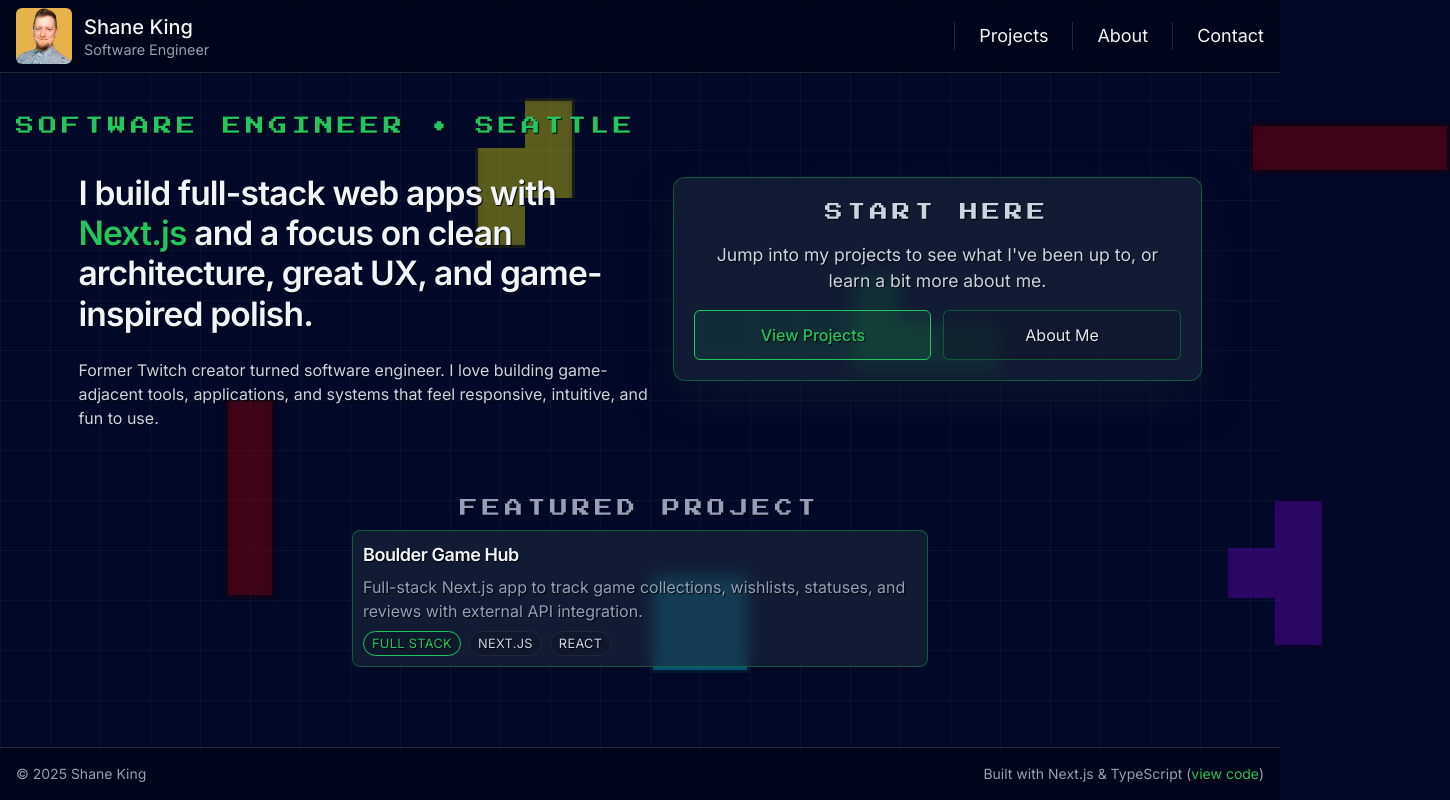
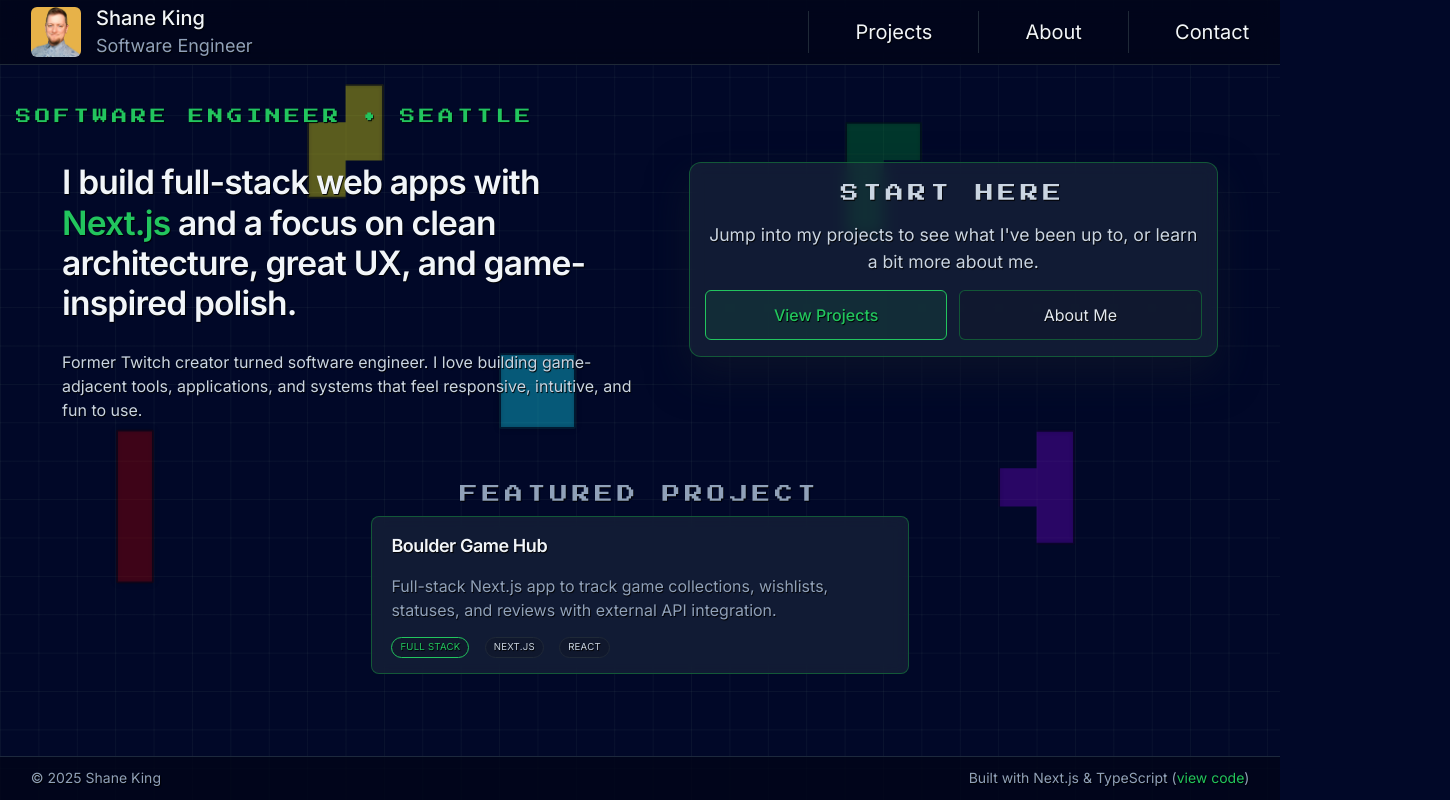
Before and after one commit to shane-m-king/portfolio, a Next.js app: page / in a window 1280 px wide. Shown: the whole page, 1450 px wide, since content can reach past the window. Built offline with nearby package versions, Linux system fonts and the light colour scheme.

Commit message:
Fixed spacing for multiple desktop screen sizes

```diff
--- a/app/globals.css
+++ b/app/globals.css
@@ -6,7 +6,8 @@
   --background: #020617;
   --foreground: #e5e7eb;
 
-  --tetris-unit: 50px; /* Changes tetris block size and grid size */
+  /* Tetris block + grid size */
+  --tetris-unit: max(3dvw, 12px);
 }
 
 @theme inline {
@@ -33,7 +34,13 @@ body {
   overflow-x: hidden;
   font-family: var(--font-body), system-ui, -apple-system, BlinkMacSystemFont,
     "Segoe UI", sans-serif;
-  text-shadow: 1px 1px 1px black;
+
+  /* Replaces 1px shadow with proportional equivalent */
+  text-shadow:
+    calc(var(--tetris-unit) * 0.02)
+    calc(var(--tetris-unit) * 0.02)
+    calc(var(--tetris-unit) * 0.02)
+    black;
 }
 
 /* Press Start 2P Font */
@@ -112,9 +119,9 @@ body {
 
   /* Pixel heading label */
   .nk-heading-pixel {
-  @apply text-[0.7rem] tracking-[0.25em] uppercase text-nk-accent;
-  font-family: var(--font-pixel), monospace; /* <-- moved out of @apply */
-}
+    @apply text-[0.7rem] tracking-[0.25em] uppercase text-nk-accent;
+    font-family: var(--font-pixel), monospace;
+  }
 
   /* Link style */
   .nk-link {
@@ -128,14 +135,23 @@ body {
 .tetris-block {
   position: absolute;
   box-sizing: border-box;
+
   width: calc(var(--tetris-unit) * var(--w));
   height: calc(var(--tetris-unit) * var(--h));
   opacity: 0.4;
-  border: 3px solid rgba(0, 0, 0, 0.75);
+
+  /* Replace 3px with proportional border */
+  border-width: calc(var(--tetris-unit) * 0.06);
+  border-style: solid;
+  border-color: rgba(0, 0, 0, 0.75);
+
+  /* Replace 8px + 6px shadows with proportional values */
   box-shadow:
-    0 0 8px rgba(0, 0, 0, 0.4),
-    inset 0 0 6px rgba(0, 0, 0, 0.2);
-  border-radius: 3px;
+    0 0 calc(var(--tetris-unit) * 0.16) rgba(0, 0, 0, 0.4),
+    inset 0 0 calc(var(--tetris-unit) * 0.12) rgba(0, 0, 0, 0.2);
+
+  /* Replace 3px with proportional radius */
+  border-radius: calc(var(--tetris-unit) * 0.06);
 }
 
 /* Tetris Block Colors */
--- a/app/page.tsx
+++ b/app/page.tsx
@@ -9,14 +9,31 @@ export default function HomePage() {
   return (
     <>
       <div className="hidden md:block"><TetrisBackdrop layout="home" /></div>
-      <p className="nk-heading-pixel text-[1.15rem] text-nk-accent">
+      <p className="nk-heading-pixel text-[calc(var(--tetris-unit)*0.4)] text-nk-accent">
           SOFTWARE ENGINEER • SEATTLE
       </p>
-      <section className="space-y-14 md:space-y-16 relative z-5 mt-1">
+      <section
+        className="
+          relative z-5
+          mt-[calc(var(--tetris-unit)*0.3)]
+          space-y-[calc(var(--tetris-unit)*1.2)]
+          md:space-y-[calc(var(--tetris-unit)*1.5)]
+        "
+      >
         {/* TWO-COLUMN HERO SECTION */}
-        <div className="grid gap-2 md:grid-cols-[minmax(0,2fr)_minmax(0,1.8fr)] ml-[5%] max-w-[90%] items-start">
+        <div
+          className="
+            grid
+            items-start
+            gap-[calc(var(--tetris-unit)*1)]
+            md:grid-cols-[minmax(0,2fr)_minmax(0,1.8fr)]
+            mx-auto
+            max-w-[calc(var(--tetris-unit)*120)]
+            px-[calc(var(--tetris-unit)*1.2)]
+          "
+        >
           {/* LEFT COLUMN: intro text */}
-          <div className="space-y-6 mt-7">
+          <div className="space-y-[calc(var(--tetris-unit)*0.7)] mt-[calc(var(--tetris-unit)*0.6)]">
             <h1 className="text-3xl md:text-[2.1rem] font-semibold tracking-tight max-w-[92%]">
               I build full-stack web apps with{" "}
               <span className="text-nk-accent">Next.js</span> and a focus on
@@ -31,8 +48,8 @@ export default function HomePage() {
           </div>
 
           {/* RIGHT COLUMN: CTA panel */}
-          <div className="space-y-5 mt-4 md:mt-8">
-            <div className="nk-card-elevated p-4 md:p-5 flex flex-col gap-3 bg-slate-800/60 backdrop-blur-sm border-nk-accent-muted/60">
+          <div className="space-y-[calc(var(--tetris-unit)*0.7)] mt-[calc(var(--tetris-unit)*0.6)]">
+            <div className="nk-card-elevated p-[calc(var(--tetris-unit)*0.4)] flex flex-col gap-[calc(var(--tetris-unit)*0.3)] bg-slate-800/60 backdrop-blur-sm border-nk-accent-muted/60">
               <p className="nk-heading-pixel text-center text-lg text-slate-300 mb-1">
                 START HERE
               </p>
@@ -62,7 +79,7 @@ export default function HomePage() {
 
         {/* FEATURED PROJECT — BELOW BOTH COLUMNS */}
         <div className="flex justify-center">
-          <div className="w-full max-w-xl">
+          <div className="w-full max-w-[calc(var(--tetris-unit)*14)]">
             <p className="nk-heading-pixel text-lg text-slate-400 mb-2 text-center">
               FEATURED PROJECT
             </p>
--- a/components/Footer.tsx
+++ b/components/Footer.tsx
@@ -1,9 +1,20 @@
 export default function Footer() {
   return (
-    <footer className="border-t border-slate-800 bg-slate-950/80 py-4 text-sm text-slate-400">
-      <div className="container mx-auto px-4 flex justify-between">
+    <footer className="border-t border-slate-800 bg-slate-950/80 py-[calc(var(--tetris-unit)*0.3)] text-sm text-slate-400">
+      <div
+        className="
+          mx-auto
+          w-full
+          px-[calc(var(--tetris-unit)*0.8)]
+          flex
+          items-center
+          justify-between
+          max-w-[calc(var(--tetris-unit)*120)]
+        "
+      >
         <span>© {new Date().getFullYear()} Shane King</span>
-        <span>
+
+        <span className="whitespace-nowrap">
           Built with Next.js &amp; TypeScript (
           <a
             href="https://github.com/shane-m-king/portfolio"
@@ -12,7 +23,8 @@ export default function Footer() {
             rel="noopener noreferrer"
           >
             view code
-            </a>)
+          </a>
+          )
         </span>
       </div>
     </footer>
--- a/components/NavBar.tsx
+++ b/components/NavBar.tsx
@@ -2,33 +2,91 @@ import Link from "next/link";
 
 export default function Navbar() {
   return (
-    <header className="border-b border-nk-border bg-slate-950/80 backdrop-blur-md sticky top-0 z-20">
-      <nav className="container mx-auto px-4 py-2 flex items-center justify-between">
-        <Link href="/" className="flex items-center gap-3">
-          <div className="relative w-14 h-14 rounded-md overflow-hidden">
+    <header
+      className="
+        border-b
+        border-nk-border
+        bg-slate-950/80
+        backdrop-blur-md
+        sticky
+        top-0
+        z-20
+      "
+    >
+      <nav
+        className="
+          mx-auto
+          w-full
+          flex
+          items-center
+          justify-between
+          px-[calc(var(--tetris-unit)*0.8)]
+          py-[calc(var(--tetris-unit)*0.1)]
+          max-w-[calc(var(--tetris-unit)*120)]
+        "
+      >
+        {/* LEFT SIDE (PROFILE + NAME) */}
+        <Link href="/" className="flex items-center gap-[calc(var(--tetris-unit)*0.4)]">
+          <div
+            className="
+              relative
+              rounded-md
+              overflow-hidden
+              w-[calc(var(--tetris-unit)*1.3)]
+              h-[calc(var(--tetris-unit)*1.3)]
+            "
+          >
             <img
               src="/images/ProfilePictureZoomed.png"
               alt="Shane King"
               className="object-cover w-full h-full"
             />
           </div>
+
           <div className="flex flex-col leading-tight">
-            <span className="text-lg md:text-xl font-medium">Shane King</span>
-            <span className="text-[0.9rem] text-slate-400">
+            <span
+              className="
+                font-medium
+                text-xl
+              "
+            >
+              Shane King
+            </span>
+
+            <span
+              className="
+                text-slate-400
+                text-lg
+              "
+            >
               Software Engineer
             </span>
           </div>
         </Link>
-        <div className="flex gap-6 text-sm md:text-lg">
-          <div className="border-l border-nk-border"></div>
+
+        {/* RIGHT SIDE NAV LINKS */}
+        <div
+          className="
+            flex
+            items-center
+            gap-[calc(var(--tetris-unit)*1.2)]
+            text-xl
+          "
+        >
+          <div className="border-l border-nk-border h-[calc(var(--tetris-unit)*1.1)]" />
+
           <Link href="/projects" className="hover:text-nk-accent">
             Projects
           </Link>
-          <div className="border-l border-nk-border"></div>
+
+          <div className="border-l border-nk-border h-[calc(var(--tetris-unit)*1.1)]" />
+
           <Link href="/about" className="hover:text-nk-accent">
             About
           </Link>
-          <div className="border-l border-nk-border"></div>
+
+          <div className="border-l border-nk-border h-[calc(var(--tetris-unit)*1.1)]" />
+
           <Link href="/contact" className="hover:text-nk-accent">
             Contact
           </Link>
--- a/components/ProjectCard.tsx
+++ b/components/ProjectCard.tsx
@@ -17,14 +17,12 @@ export default function ProjectCard({ project, compact }: ProjectCardProps) {
         bg-slate-800/60 backdrop-blur-sm
         border border-nk-accent-muted/60
         hover:border-nk-accent/80
-        transition-transform transition-shadow
-        duration-100
-        hover:-translate-y-[1px]
+        transition-transform transition-shadow duration-100
+        hover:-translate-y-[calc(var(--tetris-unit)*0.1)]
         hover:shadow-none
         rounded-lg
       `}
     >
-
       {!compact && project.images?.[0] && (
         <div className="relative w-full aspect-video overflow-hidden border-b border-nk-border">
           <Image
@@ -33,29 +31,26 @@ export default function ProjectCard({ project, compact }: ProjectCardProps) {
             fill
             className="object-cover transition-transform duration-300 group-hover:scale-105"
           />
-          {/* faint overlay on hover */}
-          <div className="absolute inset-0 bg-gradient-to-t from-slate-950/70 via-slate-950/10 to-transparent opacity-0 group-hover:opacity-100 transition-opacity" />
         </div>
       )}
 
-      <div className={compact ? "p-2.5 space-y-1.5" : "p-3 space-y-2"}>
-        <h3 className="text-lg font-semibold tracking-tight">
-          {project.name}
-        </h3>
-        <p
-          className={`
-            text-base text-slate-400
-            ${compact ? "line-clamp-2" : "line-clamp-3"}
-          `}
-        >
+      <div className={compact
+        ? "px-[calc(var(--tetris-unit)*0.5)] py-[calc(var(--tetris-unit)*0.4)] space-y-[calc(var(--tetris-unit)*0.35)]"
+        : "px-[calc(var(--tetris-unit)*0.7)] py-[calc(var(--tetris-unit)*0.3)] space-y-[calc(var(--tetris-unit)*0.3)]"
+      }>
+        <h3 className="text-lg font-semibold tracking-tight">{project.name}</h3>
+        <p className={`text-base text-slate-400 ${compact ? "line-clamp-2" : "line-clamp-3"}`}>
           {project.shortDescription}
         </p>
 
-        <div className="mt-2 flex flex-wrap gap-2">
+        <div className="mt-[calc(var(--tetris-unit)*0.4)] flex flex-wrap gap-[calc(var(--tetris-unit)*0.4)]">
           {project.tags.slice(0, 3).map((tag, idx) => (
             <span
               key={tag}
-              className={idx === 0 ? "nk-chip-accent text-[0.8rem]" : "nk-chip text-[0.8rem]"}
+              className={idx === 0
+                ? "nk-chip-accent text-[calc(var(--tetris-unit)*0.25)]"
+                : "nk-chip text-[calc(var(--tetris-unit)*0.25)]"
+              }
             >
               {tag}
             </span>
--- a/components/TetrisBackdrop.tsx
+++ b/components/TetrisBackdrop.tsx
@@ -2,58 +2,59 @@ type Layout = "home" | "projects" | "project" | "about" | "contact";
 
 export default function TetrisBackdrop({ layout }: { layout: Layout }) {
   return (
-    <div className="pointer-events-none absolute inset-0 -z-10">
+    <div
+      className="
+        pointer-events-none
+        absolute
+        inset-0
+        -z-10
+        w-full
+        h-full
+        px-[calc(var(--tetris-unit)*0.8)]
+        max-w-[calc(var(--tetris-unit)*120)]
+        mx-auto
+      "
+    >
       {/* HOME PAGE */}
       {layout === "home" && (
         <>
           <div
             className="tetris-block tetris-T tcolor-purple"
             style={{
-              top: `calc(var(--tetris-unit) * 9)`,
-              left: `calc(var(--tetris-unit) * 24)`,
+              top: `calc(var(--tetris-unit) * 10)`,
+              left: `calc(var(--tetris-unit) * 25.5)`,
               transform: "rotate(90deg)"
             }}
           />
-
           <div
             className="tetris-block tetris-I tcolor-red"
             style={{
-              top: `calc(var(--tetris-unit) * 8)`,
-              left: `calc(var(--tetris-unit) * 3)`,
-              transform: "rotate(90deg)",
+              top: `calc(var(--tetris-unit) * 11)`,
+              left: `calc(var(--tetris-unit) * 1.5)`,
+              transform: "rotate(90deg)"
             }}
           />
-
           <div
             className="tetris-block tetris-O tcolor-blue"
             style={{
-              top: `calc(var(--tetris-unit) * 10)`,
-              left: `calc(var(--tetris-unit) * 13)`,
+              top: `calc(var(--tetris-unit) * 7.5)`,
+              left: `calc(var(--tetris-unit) * 13)`
             }}
           />
-
           <div
             className="tetris-block tetris-Z tcolor-yellow"
             style={{
               top: `calc(var(--tetris-unit) * 1)`,
-              left: `calc(var(--tetris-unit) * 9)`,
-              transform: "rotate(90deg)",
+              left: `calc(var(--tetris-unit) * 7.5)`,
+              transform: "rotate(90deg)"
             }}
           />
-
           <div
             className="tetris-block tetris-L tcolor-green"
             style={{
-              top: `calc(var(--tetris-unit) * 4)`,
-              left: `calc(var(--tetris-unit) * 17)`,
-            }}
-          />
-
-          <div
-            className="tetris-block tetris-I tcolor-red"
-            style={{
-              top: `calc(var(--tetris-unit) * 1)`,
-              left: `calc(var(--tetris-unit) * 25)`,
+              top: `calc(var(--tetris-unit) * 2)`,
+              left: `calc(var(--tetris-unit) * 21.5)`,
+              transform: "rotate(90deg)"
             }}
           />
         </>
@@ -66,100 +67,90 @@ export default function TetrisBackdrop({ layout }: { layout: Layout }) {
             className="tetris-block tetris-L tcolor-blue"
             style={{
               top: `calc(var(--tetris-unit) * 8)`,
-              left: `calc(var(--tetris-unit) * 15)`,
+              left: `calc(var(--tetris-unit) * 15.5)`,
               transform: "rotate(270deg)"
             }}
           />
-
           <div
             className="tetris-block tetris-I tcolor-yellow"
             style={{
-              top: `calc(var(--tetris-unit) *3)`,
+              top: `calc(var(--tetris-unit) * 1.5)`,
               left: `calc(var(--tetris-unit) * 5)`,
-              transform: "rotate(90deg)",
             }}
           />
-
           <div
             className="tetris-block tetris-O tcolor-purple"
             style={{
               top: `calc(var(--tetris-unit) * 0.5)`,
-              left: `calc(var(--tetris-unit) * 21)`,
+              left: `calc(var(--tetris-unit) * 23)`
             }}
           />
-
           <div
             className="tetris-block tetris-T tcolor-red"
             style={{
-              top: `calc(var(--tetris-unit) * 9)`,
-              left: `calc(var(--tetris-unit) * 3)`,
+              top: `calc(var(--tetris-unit) * 11)`,
+              left: `calc(var(--tetris-unit) * 1.5)`,
               transform: "rotate(90deg)"
             }}
-
           />
           <div
             className="tetris-block tetris-Z tcolor-green"
             style={{
-              top: `calc(var(--tetris-unit) * 9)`,
-              left: `calc(var(--tetris-unit) * 24)`,
+              top: `calc(var(--tetris-unit) * 10.5)`,
+              left: `calc(var(--tetris-unit) * 26)`
             }}
           />
         </>
       )}
 
-       {/* PROJECT PAGE */}
+      {/* PROJECT PAGE */}
       {layout === "project" && (
         <>
           <div
             className="tetris-block tetris-Z tcolor-yellow"
             style={{
               top: `calc(var(--tetris-unit) * 2)`,
-              left: `calc(var(--tetris-unit) * 11)`,
+              left: `calc(var(--tetris-unit) * 11.65)`,
               transform: "rotate(90deg)"
             }}
           />
-
           <div
             className="tetris-block tetris-I tcolor-blue"
             style={{
               top: `calc(var(--tetris-unit) * 9)`,
-              left: `calc(var(--tetris-unit) * 3)`,
+              left: `calc(var(--tetris-unit) * 3.65)`,
               transform: "rotate(90deg)"
             }}
           />
-
           <div
             className="tetris-block tetris-T tcolor-purple"
             style={{
               top: `calc(var(--tetris-unit) * 6)`,
-              left: `calc(var(--tetris-unit) * 26)`,
+              left: `calc(var(--tetris-unit) * 25.65)`,
               transform: "rotate(270deg)"
             }}
           />
-
           <div
             className="tetris-block tetris-T tcolor-purple"
             style={{
-              top: `calc(var(--tetris-unit) * 16)`,
-              left: `calc(var(--tetris-unit) * 8)`,
+              top: `calc(var(--tetris-unit) * 15.7)`,
+              left: `calc(var(--tetris-unit) * 8.15)`,
               transform: "rotate(180deg)"
             }}
           />
-
           <div
             className="tetris-block tetris-L tcolor-green"
             style={{
               top: `calc(var(--tetris-unit) * 11)`,
-              left: `calc(var(--tetris-unit) * 16)`,
+              left: `calc(var(--tetris-unit) * 16.65)`,
               transform: "rotate(90deg)"
             }}
           />
-
           <div
             className="tetris-block tetris-O tcolor-red"
             style={{
-              top: `calc(var(--tetris-unit) * 18)`,
-              left: `calc(var(--tetris-unit) * 26)`,
+              top: `calc(var(--tetris-unit) * 18.7)`,
+              left: `calc(var(--tetris-unit) * 26.18)`
             }}
           />
         </>
@@ -172,53 +163,47 @@ export default function TetrisBackdrop({ layout }: { layout: Layout }) {
             className="tetris-block tetris-T tcolor-yellow"
             style={{
               top: `calc(var(--tetris-unit) * 4)`,
-              left: `calc(var(--tetris-unit) * 5)`,
+              left: `calc(var(--tetris-unit) * 4.65)`,
               transform: "rotate(90deg)"
             }}
           />
-
           <div
             className="tetris-block tetris-T tcolor-yellow"
             style={{
-              top: `calc(var(--tetris-unit) * 16)`,
-              left: `calc(var(--tetris-unit) * 16)`,
+              top: `calc(var(--tetris-unit) * 15.85)`,
+              left: `calc(var(--tetris-unit) * 16.15)`,
               transform: "rotate(180deg)"
             }}
           />
-
           <div
             className="tetris-block tetris-I tcolor-red"
             style={{
-              top: `calc(var(--tetris-unit) * 6)`,
-              left: `calc(var(--tetris-unit) * 16)`,
+              top: `calc(var(--tetris-unit) * 8)`,
+              left: `calc(var(--tetris-unit) * 13.65)`,
               transform: "rotate(90deg)"
             }}
           />
-
           <div
             className="tetris-block tetris-Z tcolor-purple"
             style={{
-              top: `calc(var(--tetris-unit) * 1)`,
-              left: `calc(var(--tetris-unit) * 26)`,
+              top: `calc(var(--tetris-unit) * 1.5)`,
+              left: `calc(var(--tetris-unit) * 24.15)`
             }}
           />
-
           <div
             className="tetris-block tetris-O tcolor-green"
             style={{
-              top: `calc(var(--tetris-unit) * 12)`,
-              left: `calc(var(--tetris-unit) * 27)`,
+              top: `calc(var(--tetris-unit) * 10.45)`,
+              left: `calc(var(--tetris-unit) * 23.15)`
             }}
           />
-
           <div
             className="tetris-block tetris-O tcolor-green"
             style={{
-              top: `calc(var(--tetris-unit) * 17)`,
-              left: `calc(var(--tetris-unit) * 4)`,
+              top: `calc(var(--tetris-unit) * 14.85)`,
+              left: `calc(var(--tetris-unit) * 4.15)`
             }}
           />
-
           <div
             className="tetris-block tetris-L tcolor-blue"
             style={{
@@ -236,41 +221,37 @@ export default function TetrisBackdrop({ layout }: { layout: Layout }) {
           <div
             className="tetris-block tetris-L tcolor-red"
             style={{
-              top: `calc(var(--tetris-unit) * 2)`,
-              left: `calc(var(--tetris-unit) * 14)`,
+              top: `calc(var(--tetris-unit) * 2.5)`,
+              left: `calc(var(--tetris-unit) * 14)`
             }}
           />
-
           <div
             className="tetris-block tetris-I tcolor-blue"
             style={{
-              top: `calc(var(--tetris-unit) * 8)`,
-              left: `calc(var(--tetris-unit) * 20)`,
+              top: `calc(var(--tetris-unit) * 10)`,
+              left: `calc(var(--tetris-unit) * 18.5)`,
               transform: "rotate(90deg)"
             }}
           />
-
           <div
             className="tetris-block tetris-T tcolor-yellow"
             style={{
-              top: `calc(var(--tetris-unit) * 2)`,
-              left: `calc(var(--tetris-unit) * 26)`,
+              top: `calc(var(--tetris-unit) * 4.5)`,
+              left: `calc(var(--tetris-unit) * 23)`
             }}
           />
-
           <div
             className="tetris-block tetris-O tcolor-purple"
             style={{
-              top: `calc(var(--tetris-unit) * 9)`,
-              left: `calc(var(--tetris-unit) * 8)`,
+              top: `calc(var(--tetris-unit) * 9.5)`,
+              left: `calc(var(--tetris-unit) * 9)`
             }}
           />
-
           <div
             className="tetris-block tetris-Z tcolor-green"
             style={{
-              top: `calc(var(--tetris-unit) * 3)`,
-              left: `calc(var(--tetris-unit) * 2)`,
+              top: `calc(var(--tetris-unit) * 3.5)`,
+              left: `calc(var(--tetris-unit) * 4)`
             }}
           />
         </>
```
Also changed, not shown: app/about/page.tsx (+55 -31 lines), app/contact/page.tsx (+46 -16 lines), app/projects/[slug]/page.tsx (+71 -32 lines), app/projects/page.tsx (+27 -7 lines), components/ProjectImageCarousel.tsx (+41 -71 lines), 1 other file (tests, documents, lock files or other folders). Lines whose indentation alone changed are shown as unchanged.
